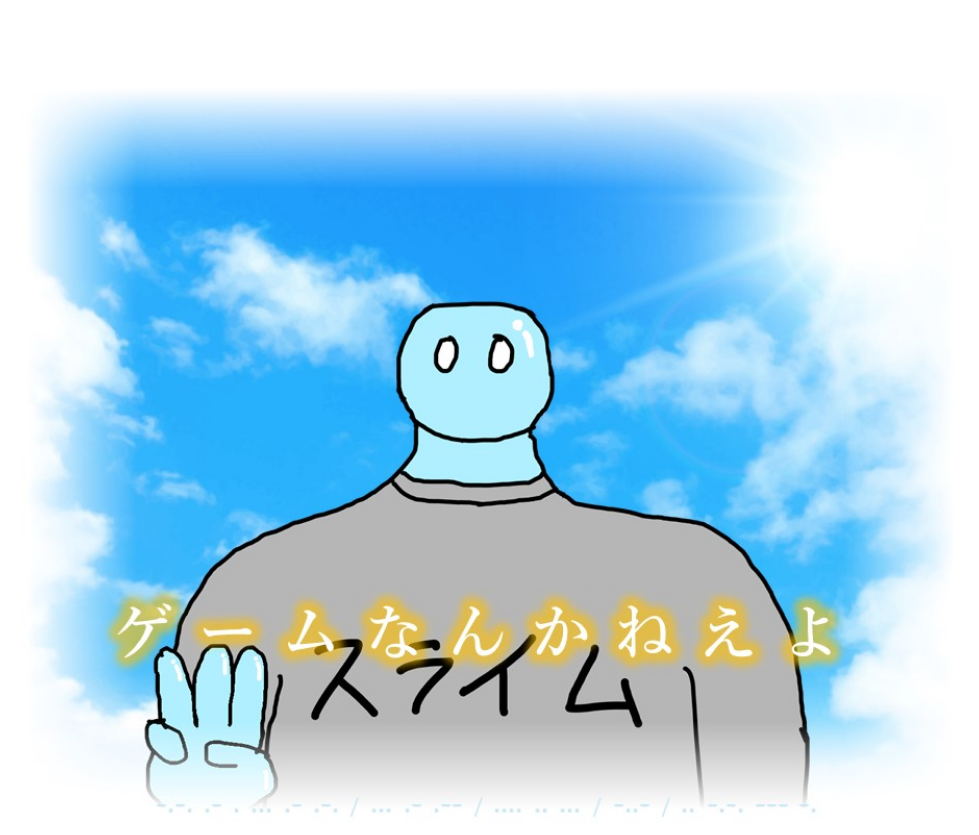
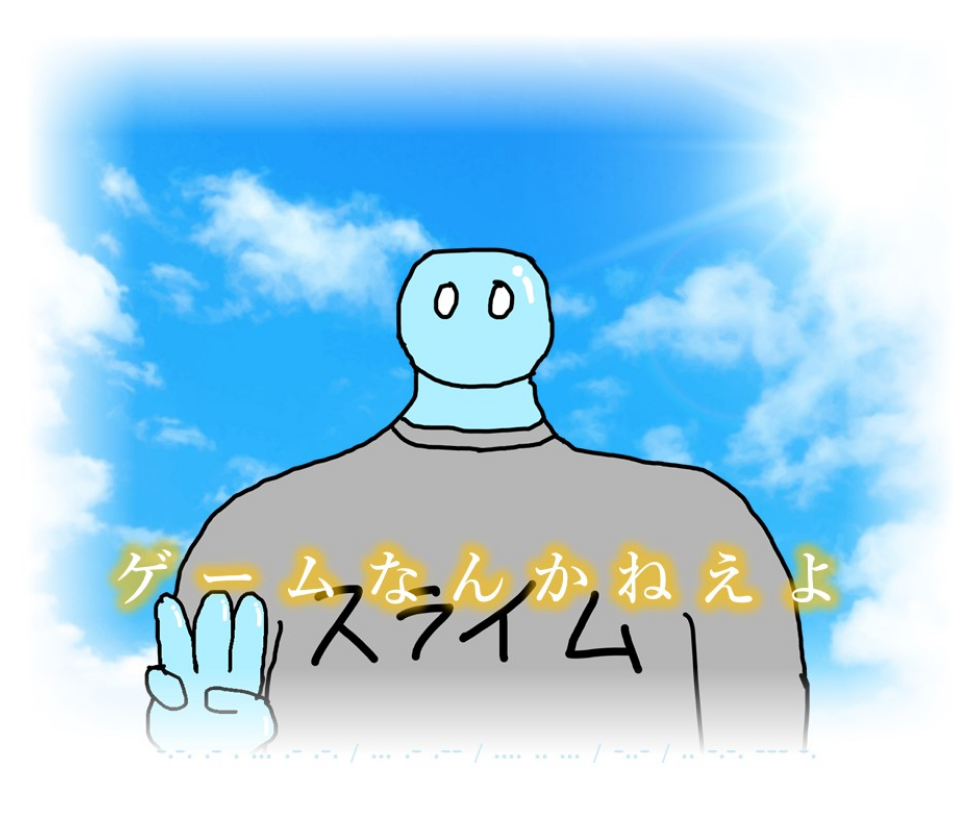
Before and after one commit to ScienceKitten/AprilFool, a plain HTML site: page index.html in a window 1280 px wide. Both pictures are taken after a click on the button "ゲームスタート". Shown: the part 61-896 px from the top of the page, without its empty margins (151-1130 px from the left). Drawn offline with Linux system fonts and the light colour scheme.

Commit message:
Update index.html

```diff
--- a/index.html
+++ b/index.html
@@ -26,7 +26,7 @@
                 document.getElementById("start_button").style.display = "none";
                 img = document.getElementById("image_file");
                 img.src = imglist[0];
-                setInterval(showimage, 12000)
+                setInterval(showimage, 6000)
             }
 
         </script>
@@ -35,8 +35,9 @@
     <body style="text-align:center">
         <div class="main">
             <h1>Happy Aprilfool!!</h1>
+            <img id="image_file"src=""width=1000>
             <input id="start_button"type="button" value="ゲームスタート" onClick="setRoop()"><br><br><br>
-            <img id="image_file"src=""width=1000>
+
 
         </div>
     </body>
```
